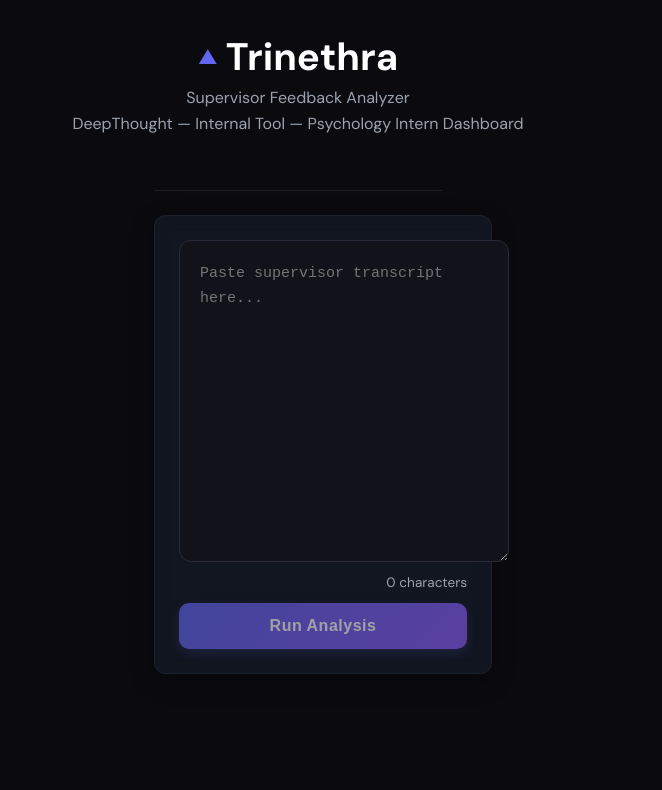
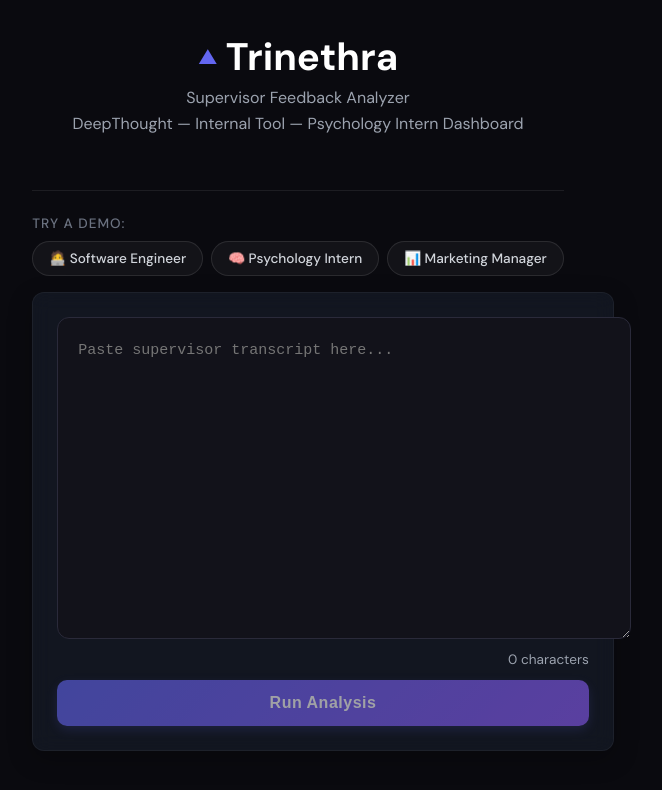
Before and after one commit to Shree-svg/trinethra, a React (Create React App) app in the folder frontend/: page / in a window 1280 px wide. Shown: the top 790 px of the page, without its empty margins (342-1004 px from the left). Built offline with nearby package versions, Linux system fonts and the light colour scheme.

Commit message:
feat: add demo script buttons for quick transcript testing

```diff
--- a/frontend/src/App.css
+++ b/frontend/src/App.css
@@ -52,6 +52,54 @@ body {
   width: 100%;
   background: rgba(255,255,255,0.08);
   margin: 1.5rem 0;
+}
+
+/* Demo section */
+.demo-section {
+  width: 100%;
+  display: flex;
+  flex-direction: column;
+  gap: 0.6rem;
+  margin-bottom: 1rem;
+}
+.demo-label {
+  font-size: 0.85rem;
+  color: #6b7280;
+  text-transform: uppercase;
+  letter-spacing: 1px;
+  font-weight: 500;
+}
+.demo-buttons {
+  display: flex;
+  gap: 0.5rem;
+  flex-wrap: wrap;
+}
+.demo-btn {
+  padding: 8px 16px;
+  font-size: 0.85rem;
+  font-weight: 500;
+  font-family: 'DM Sans', sans-serif;
+  color: #d1d5db;
+  background: rgba(255, 255, 255, 0.04);
+  border: 1px solid rgba(255, 255, 255, 0.1);
+  border-radius: 20px;
+  cursor: pointer;
+  transition: all 0.2s ease;
+}
+.demo-btn:hover:not(:disabled) {
+  background: rgba(99, 102, 241, 0.12);
+  border-color: rgba(99, 102, 241, 0.4);
+  color: #a5b4fc;
+}
+.demo-btn.active {
+  background: rgba(99, 102, 241, 0.18);
+  border-color: #6366f1;
+  color: #a5b4fc;
+  box-shadow: 0 0 12px rgba(99, 102, 241, 0.15);
+}
+.demo-btn:disabled {
+  opacity: 0.5;
+  cursor: not-allowed;
 }
 
 /* Input section styling */
--- a/frontend/src/App.js
+++ b/frontend/src/App.js
@@ -6,11 +6,63 @@ import KpiMapping from './components/KpiMapping';
 import GapAnalysis from './components/GapAnalysis';
 import FollowUpQuestions from './components/FollowUpQuestions';
 
+const DEMO_SCRIPTS = [
+  {
+    label: '🧑‍💻 Software Engineer',
+    text: `Supervisor: Let's talk about your performance this quarter, Rahul. Overall, I think you've done solid work on the authentication module. The code quality was high and you met most deadlines.
+
+Rahul: Thanks. I felt good about the auth module too. I struggled a bit with the deployment pipeline though.
+
+Supervisor: Yes, that's something I wanted to bring up. There were two missed sprint commitments in April related to CI/CD. I think part of it is you tend to take on too much without flagging blockers early. You need to communicate sooner when something is slipping.
+
+Rahul: Fair point. I sometimes feel like I should figure things out on my own before escalating.
+
+Supervisor: That's a good instinct, but there's a balance. I'd rather hear about a problem on day two than discover it on day ten. On the positive side, your mentorship of the junior devs has been exceptional. Three people specifically mentioned you in their feedback. That kind of leadership doesn't go unnoticed.
+
+Rahul: That means a lot. I enjoy helping others grow.
+
+Supervisor: One more thing — I'd like to see you take more initiative in architecture discussions. You have strong opinions but you hold back in meetings. I think the team would benefit from hearing your perspective more often.`,
+  },
+  {
+    label: '🧠 Psychology Intern',
+    text: `Supervisor: Priya, we're at the halfway mark of your internship, so I wanted to check in on how things are going. How are you feeling about the client interactions so far?
+
+Priya: Honestly, a bit nervous still. I feel like I freeze up sometimes when a client says something unexpected.
+
+Supervisor: That's very normal at this stage. What I've noticed is that your case notes are actually quite thoughtful — you pick up on nuances that even experienced clinicians miss. The gap isn't in your understanding, it's in your confidence during live sessions.
+
+Priya: That's reassuring to hear. I've been journaling after each session to process what happened.
+
+Supervisor: That's a great practice. One thing I'd suggest is role-playing difficult scenarios with me before sessions. It might help bridge that gap between your analytical skills and in-the-moment responses. I also want to flag that your boundaries with the adolescent client in Room 3 need some work. You stayed 20 minutes past the session last Tuesday.
+
+Priya: I felt like she was about to open up about something important and I didn't want to cut her off.
+
+Supervisor: I understand that impulse, but maintaining the frame is part of the therapeutic work. Ending on time teaches clients that the space is safe and consistent. Let's work on closing techniques next week.`,
+  },
+  {
+    label: '📊 Marketing Manager',
+    text: `Supervisor: Ananya, let's review Q1. The product launch campaign exceeded our targets by 30%, which is outstanding. The social media strategy you designed was the primary driver.
+
+Ananya: Thank you. The team really pulled together on that one.
+
+Supervisor: I appreciate you crediting the team, but I want to acknowledge your individual contribution too. The influencer partnership framework you built is something we're now rolling out to other regions. That said, I have some concerns about the email marketing performance. Open rates dropped 15% compared to last quarter.
+
+Ananya: I noticed that too. I think our segmentation needs refreshing — we've been using the same audience buckets for six months.
+
+Supervisor: Agreed. I'd like you to own a segmentation audit by end of next month. The other area I want to discuss is your relationship with the sales team. There have been a couple of instances where campaign timelines weren't communicated clearly, and sales felt blindsided.
+
+Ananya: I wasn't aware it was that serious. I'll set up a weekly sync with their team lead.
+
+Supervisor: That would help a lot. Last thing — I'm recommending you for the leadership development program. I think you're ready for it. You have the strategic thinking, you just need more exposure to cross-functional stakeholder management.`,
+  },
+];
+
 function App() {
   const [transcript, setTranscript] = useState('');
   const [loading, setLoading] = useState(false);
   const [result, setResult] = useState(null);
   const [error, setError] = useState(null);
+  const [activeDemo, setActiveDemo] = useState(null);
 
   const handleRunAnalysis = async () => {
     if (!transcript.trim()) return;
@@ -56,12 +108,37 @@ function App() {
 
       <main className="app-content">
   <div className="divider"></div>
+
+        <div className="demo-section">
+          <span className="demo-label">Try a demo:</span>
+          <div className="demo-buttons">
+            {DEMO_SCRIPTS.map((demo, idx) => (
+              <button
+                key={idx}
+                className={`demo-btn${activeDemo === idx ? ' active' : ''}`}
+                onClick={() => {
+                  setTranscript(demo.text);
+                  setActiveDemo(idx);
+                  setResult(null);
+                  setError(null);
+                }}
+                disabled={loading}
+              >
+                {demo.label}
+              </button>
+            ))}
+          </div>
+        </div>
+
         <div className="input-section">
           <textarea
             className="textarea"
             placeholder="Paste supervisor transcript here..."
             value={transcript}
-            onChange={(e) => setTranscript(e.target.value)}
+            onChange={(e) => {
+              setTranscript(e.target.value);
+              setActiveDemo(null);
+            }}
             disabled={loading}
             rows={10}
           />
```
